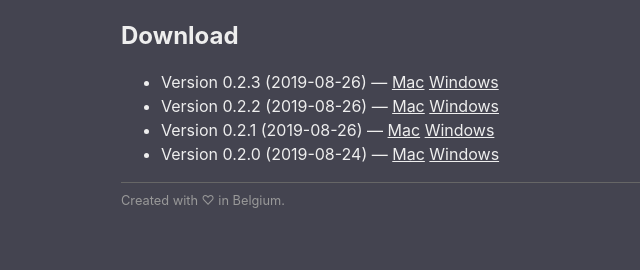
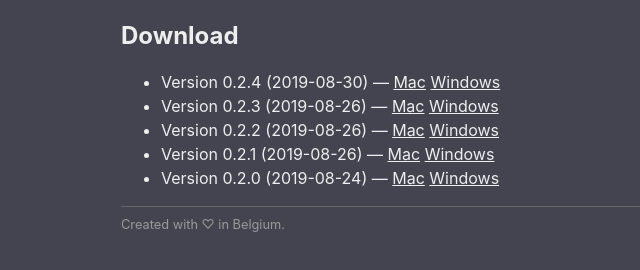
Before and after one commit to gandelve/website, a plain HTML site: page alpha.html in a window 1280 px wide. Shown: the part 428-698 px from the top of the page, without its empty margins (194-834 px from the left). Drawn offline with Linux system fonts and the light colour scheme.

Commit message:
Version 0.2.4.

```diff
--- a/alpha.html
+++ b/alpha.html
@@ -18,6 +18,11 @@
 
     <h2>Download</h2>
     <ul>
+      <li>
+        Version 0.2.4 (2019-08-30) —
+        <a href="https://storage.cloud.google.com/gandelve/builds/GANDelve-0.2.4-mac.zip">Mac</a>
+        <a href="https://storage.cloud.google.com/gandelve/builds/GANDelve%20Setup%200.2.4.exe">Windows</a>
+      </li>
       <li>
         Version 0.2.3 (2019-08-26) —
         <a href="https://storage.cloud.google.com/gandelve/builds/GANDelve-0.2.3-mac.zip">Mac</a>
```
